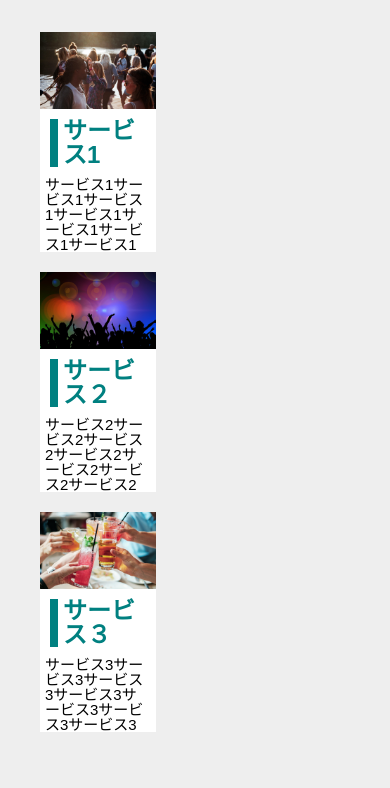
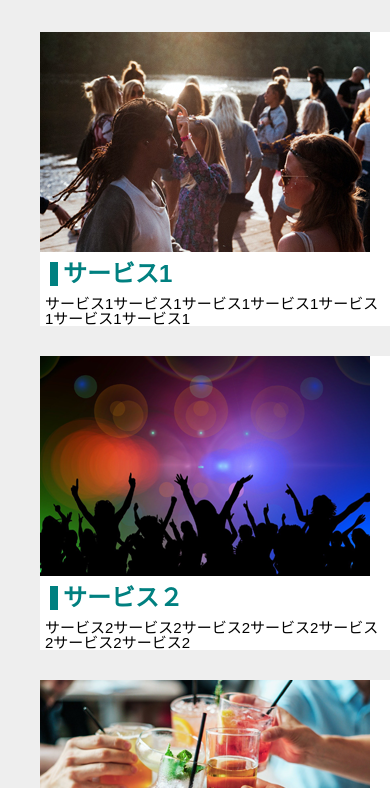
Before and after one commit to Shiori-0108/dezasuta, a plain HTML site: page kadai03_kuwata_01/index.html in a window 390 px wide. Shown: the part 56-844 px from the top of the page. Drawn offline with Linux system fonts and the light colour scheme.

Commit message:
第3回課題

```diff
--- a/kadai03_kuwata_01/CSS/style.css
+++ b/kadai03_kuwata_01/CSS/style.css
@@ -120,11 +120,13 @@ p {
         /* max-width: 400px; */
         display: block;
         flex-direction: column;
-        要素を縦に並べる
+        align-items: center;
+        justify-content: center;
     }
 
     .wrap div {
-        margin-bottom: 20px;
+        width: 100%;
+        margin-bottom: 30px;
     }
 
 }
```
Also changed, not shown: 1 other file.
